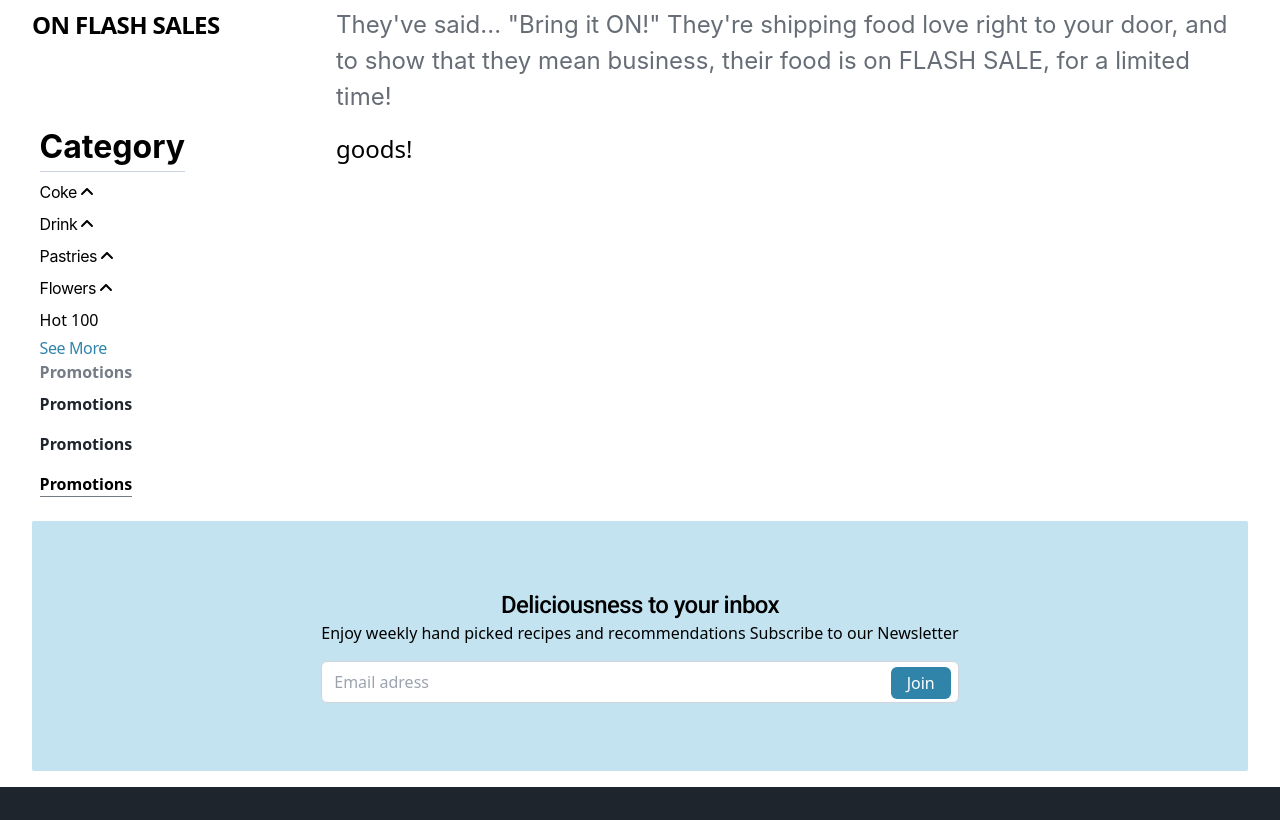
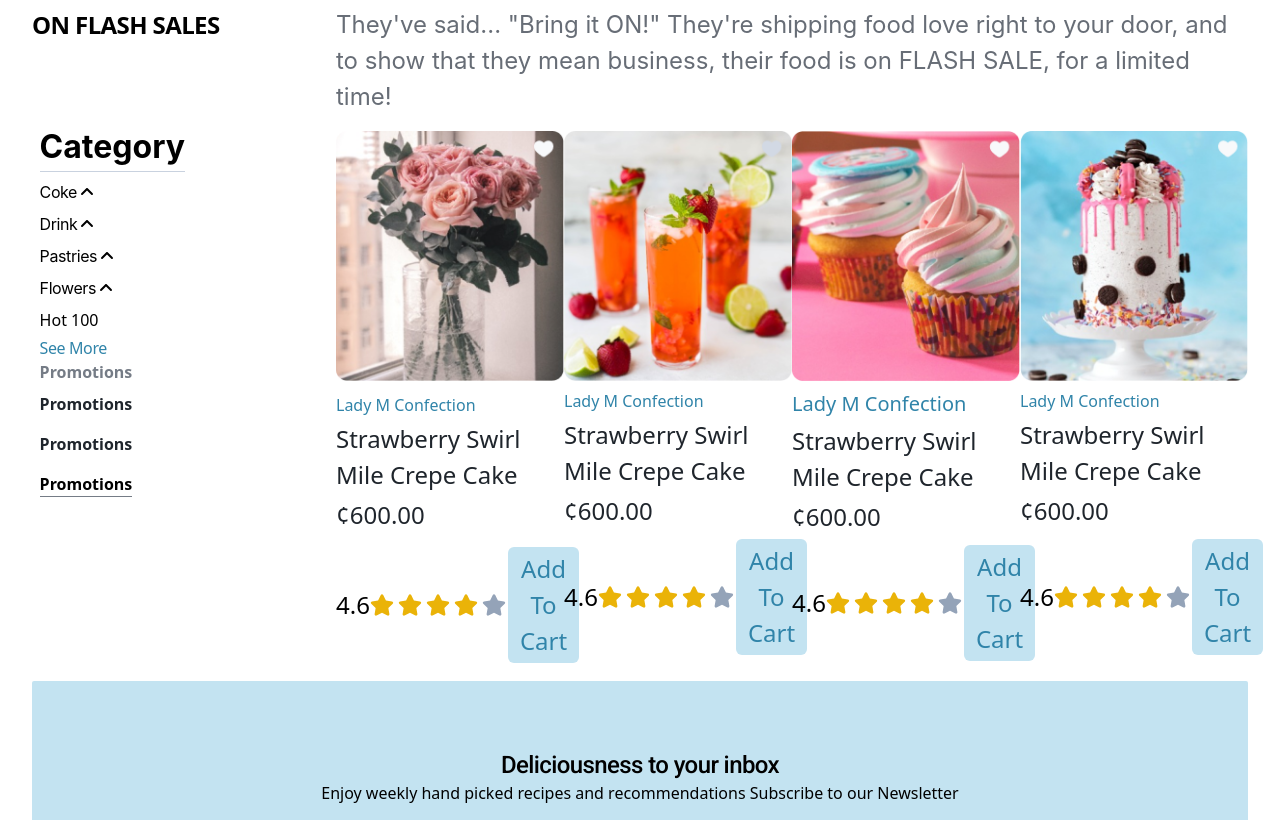
Before and after one commit to FlackoCodes/store-front, a React (Vite) app: page /flash-sales in a window 1280 px wide. Shown: the part 660-1480 px from the top of the page. Built offline with nearby package versions, Linux system fonts and the light colour scheme.

Commit message:
fixed products styling bug

```diff
--- a/src/components/Sales/Products.tsx
+++ b/src/components/Sales/Products.tsx
@@ -8,13 +8,13 @@ Button;
 export default function Products() {
   return (
     <div className="grid grid-cols-4">
-      <div className="flex flex-col gap-2">
+      <div className="flex flex-col gap-3">
         <img
           src={sales1}
           className="rounded-md w-[230px] h-[250px]"
           alt="cake"
         />
-        <div className="flex flex-xol gap-1">
+        <div className="flex flex-col gap-1">
           <h4 className="text-[#3084A9] font-medium text-[16px] ">
             Lady M Confection
           </h4>
@@ -37,7 +37,7 @@ export default function Products() {
           className="rounded-md w-[230px] h-[250px]"
           alt="cake"
         />
-        <div className="flex flex-xol gap-1">
+        <div className="flex flex-col gap-1">
           <h4 className="text-[#3084A9] font-medium text-[16px] ">
             Lady M Confection
           </h4>
@@ -46,6 +46,13 @@ export default function Products() {
           </p>
           <span className="text-[#1F252C] fonr-normal text-16px">¢600.00</span>
         </div>
+        <div className="flex items-center justify-between">
+          <div className="flex gap-0 5 items-center">
+            <span>4.6</span>
+            <Star />
+          </div>
+          <Button className={"m-0.5"} />
+        </div>
       </div>
       <div className="flex flex-col gap-2">
         <img
@@ -53,7 +60,30 @@ export default function Products() {
           className="rounded-md w-[230px] h-[250px]"
           alt="cake"
         />
-        <div className="flex flex-xol gap-1">
+        <div className="flex flex-col gap-1">
+          <h4 className="text-[#3084A9] font-medium">
+            Lady M Confection
+          </h4>
+          <p className="text-[#1F252C] fonr-normal">
+            Strawberry Swirl Mile Crepe Cake
+          </p>
+          <span className="text-[#1F252C] fonr-normal text-16px">¢600.00</span>
+        </div>
+        <div className="flex items-center justify-between">
+          <div className="flex gap-0 5 items-center">
+            <span>4.6</span>
+            <Star />
+          </div>
+          <Button className={"m-0.5"} />
+        </div>
+      </div>
+      <div className="flex flex-col gap-2">
+        <img
+          src={sales4}
+          className="rounded-md w-[230px] h-[250px]"
+          alt="cake"
+        />
+        <div className="flex flex-col gap-1">
           <h4 className="text-[#3084A9] font-medium text-[16px] ">
             Lady M Confection
           </h4>
@@ -62,21 +92,12 @@ export default function Products() {
           </p>
           <span className="text-[#1F252C] fonr-normal text-16px">¢600.00</span>
         </div>
-      </div>
-      <div className="flex flex-col gap-2">
-        <img
-          src={sales4}
-          className="rounded-md w-[230px] h-[250px]"
-          alt="cake"
-        />
-        <div className="flex flex-xol gap-1">
-          <h4 className="text-[#3084A9] font-medium text-[16px] ">
-            Lady M Confection
-          </h4>
-          <p className="text-[#1F252C] fonr-normal text-16px">
-            Strawberry Swirl Mile Crepe Cake
-          </p>
-          <span className="text-[#1F252C] fonr-normal text-16px">¢600.00</span>
+        <div className="flex items-center justify-between">
+          <div className="flex gap-0 5 items-center">
+            <span>4.6</span>
+            <Star />
+          </div>
+          <Button className={"m-0.5"} />
         </div>
       </div>
     </div>
--- a/src/pages/FlashSales.tsx
+++ b/src/pages/FlashSales.tsx
@@ -1,6 +1,7 @@
 import Contact from "../components/Contact";
 import CTA from "../components/Sales/CTA";
 import Header from "../components/Sales/Header";
+import Products from "../components/Sales/Products";
 import SideBar from "../components/Sales/SideBar";
 
 export default function FlashSales() {
@@ -10,7 +11,9 @@ export default function FlashSales() {
       <Header />
       <div className="w-[95%] my-0 mx-auto grid grid-cols-[25%,75%]">
         <SideBar />
-        <div className="mt-2 text-[24px]">goods!</div>
+        <div className="mt-2 text-[24px]">
+          <Products />
+        </div>
       </div>
       <div className="my-4">
         <Contact />
```
